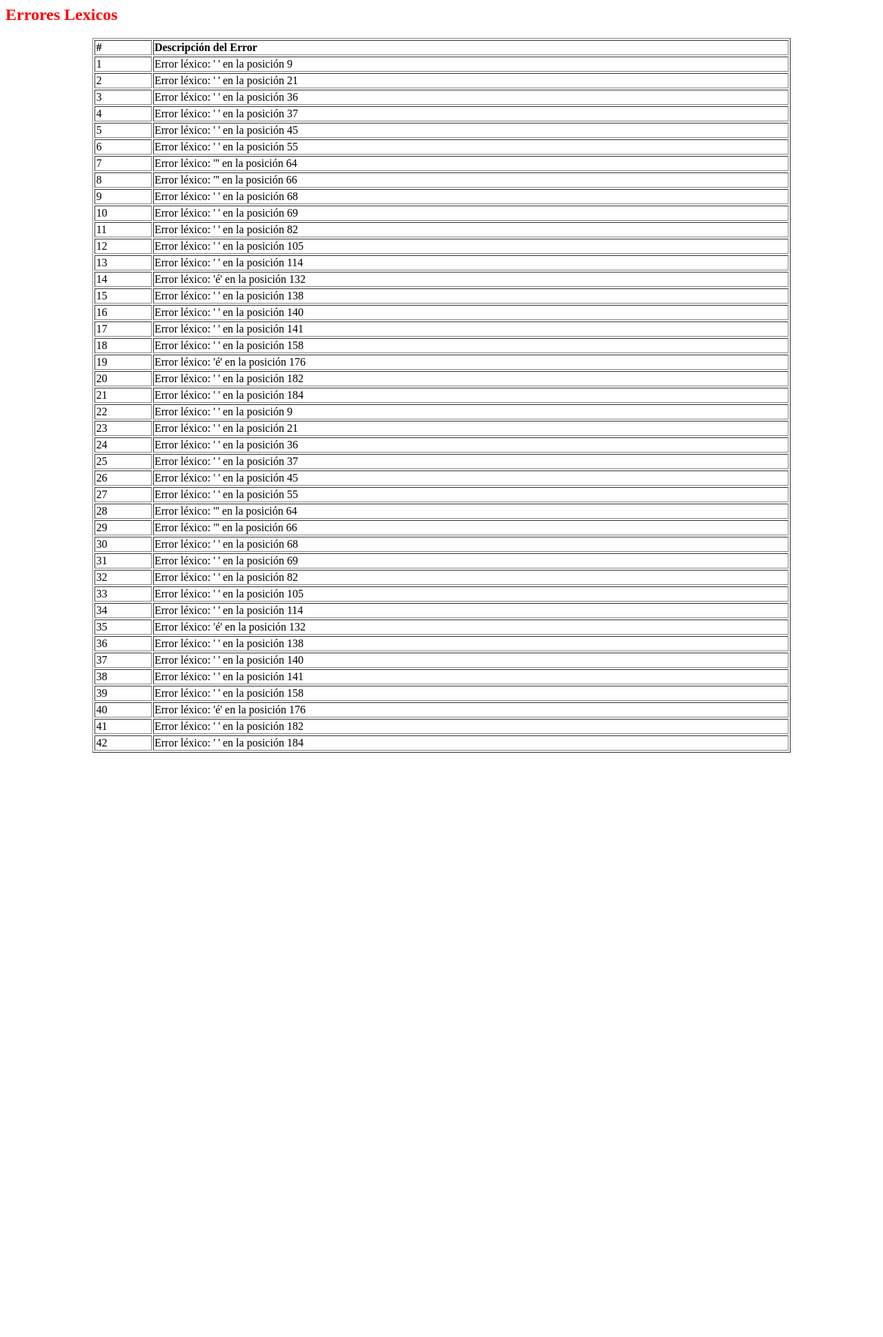
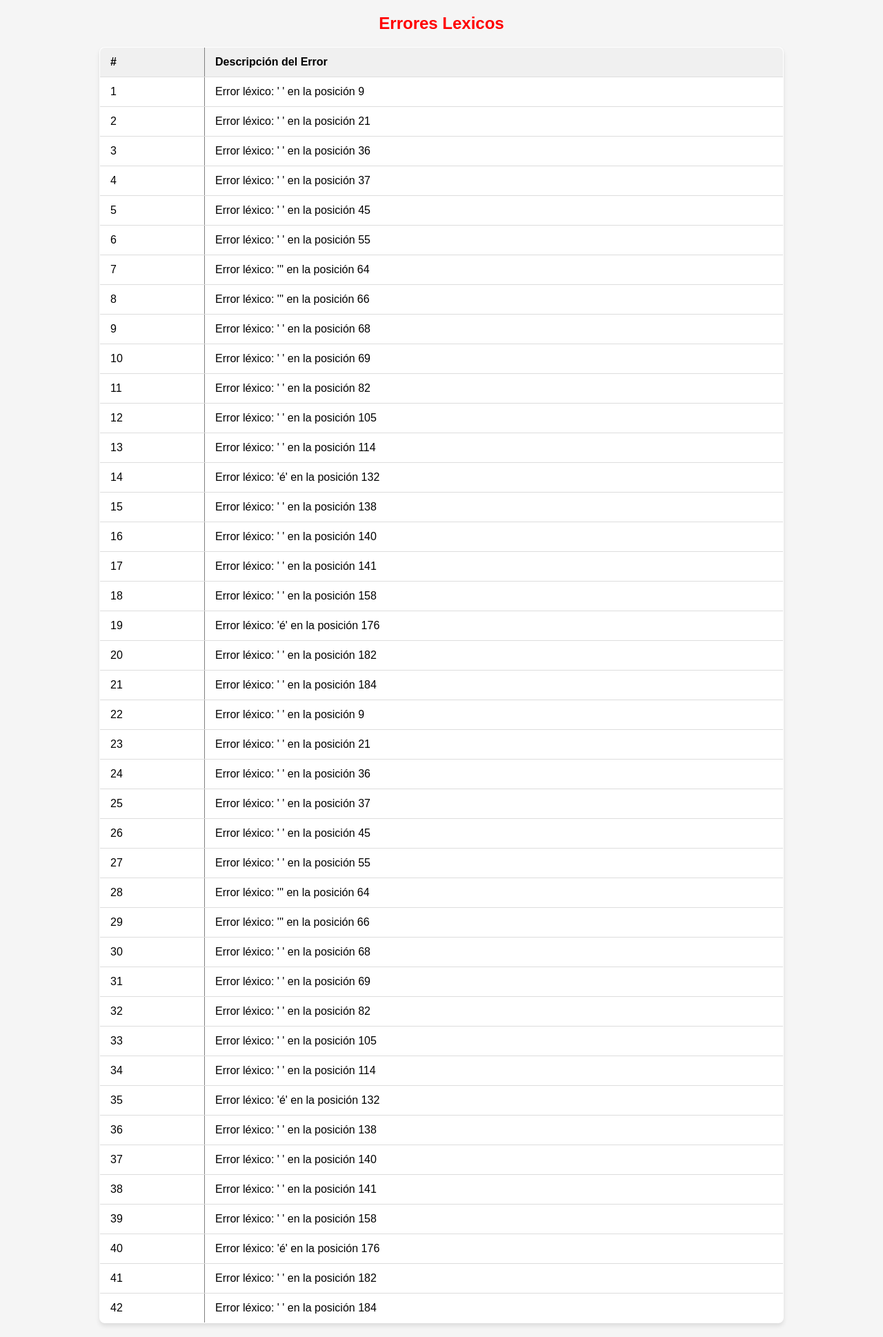
Before and after one commit to Daniel-615/Compilador, a Python web app: template templates/errors_Lexicos.html in a window 1280 px wide. Shown: the whole page at 69% size. Before the commit the page ends 1091 px from the top, so only its background shows below. Run offline with Jinja, Linux system fonts and the light colour scheme; the template is opened without the code that fills it, so the values that code supplies are empty.

Commit message:
style to errors html

```diff
--- a/src/utils/errors.py
+++ b/src/utils/errors.py
@@ -13,7 +13,7 @@ class Errors:
         if not self.errors:
             return "No hay errores."
 
-        html = f'<html><head><title>Errores {nombre_archivo}</title></head><body>'
+        html = f'<html><head><title>Errores {nombre_archivo}</title><link rel="stylesheet" href="./css/styles.css"</head><body>'
         html += f'<h2 style="color: red;">Errores {nombre_archivo}</h2>'
         html += '<table border="1" style="width: 80%; margin: auto; text-align: left;">'
         html += '<tr><th>#</th><th>Descripción del Error</th></tr>'
--- /dev/null
+++ b/templates/css/styles.css
@@ -0,0 +1,39 @@
+body {
+    font-family: Arial, sans-serif;
+    background-color: #f5f5f5;
+    margin: 20px;
+}
+
+h2 {
+    text-align: center;
+    color: #d9534f;
+}
+
+table {
+    width: 80%;
+    margin: 20px auto;
+    border-collapse: collapse;
+    background-color: white;
+    box-shadow: 0 4px 6px rgba(0, 0, 0, 0.1);
+    border-radius: 8px;
+    overflow: hidden;
+}
+
+th, td {
+    padding: 12px 15px;
+    text-align: left;
+    border-bottom: 1px solid #ddd;
+}
+
+th {
+    background-color: #f0f0f0;
+    font-weight: bold;
+}
+
+tr:hover {
+    background-color: #f9f9f9;
+}
+
+tr:last-child td {
+    border-bottom: none;
+}
--- a/templates/errors_Lexicos.html
+++ b/templates/errors_Lexicos.html
@@ -1,4 +1,4 @@
-<html><head><title>Errores Lexicos</title></head><body><h2 style="color: red;">Errores Lexicos</h2><table border="1" style="width: 80%; margin: auto; text-align: left;"><tr><th>#</th><th>Descripción del Error</th></tr><tr><td>1</td><td>Error léxico: '
+<html><head><title>Errores Lexicos</title><link rel="stylesheet" href="./css/styles.css"</head><body><h2 style="color: red;">Errores Lexicos</h2><table border="1" style="width: 80%; margin: auto; text-align: left;"><tr><th>#</th><th>Descripción del Error</th></tr><tr><td>1</td><td>Error léxico: '
 ' en la posición 9</td></tr><tr><td>2</td><td>Error léxico: '
 ' en la posición 21</td></tr><tr><td>3</td><td>Error léxico: '
 ' en la posición 36</td></tr><tr><td>4</td><td>Error léxico: '
--- a/templates/errors_Sintacticos.html
+++ b/templates/errors_Sintacticos.html
@@ -1 +1 @@
-<html><head><title>Errores Sintacticos</title></head><body><h2 style="color: red;">Errores Sintacticos</h2><table border="1" style="width: 80%; margin: auto; text-align: left;"><tr><th>#</th><th>Descripción del Error</th></tr><tr><td>1</td><td>Error de sintaxis en 'Milito' en la posición 0</td></tr></table></body></html>
+<html><head><title>Errores Sintacticos</title><link rel="stylesheet" href="./css/styles.css"</head><body><h2 style="color: red;">Errores Sintacticos</h2><table border="1" style="width: 80%; margin: auto; text-align: left;"><tr><th>#</th><th>Descripción del Error</th></tr><tr><td>1</td><td>Error de sintaxis en 'Milito' en la posición 0</td></tr></table></body></html>
```
